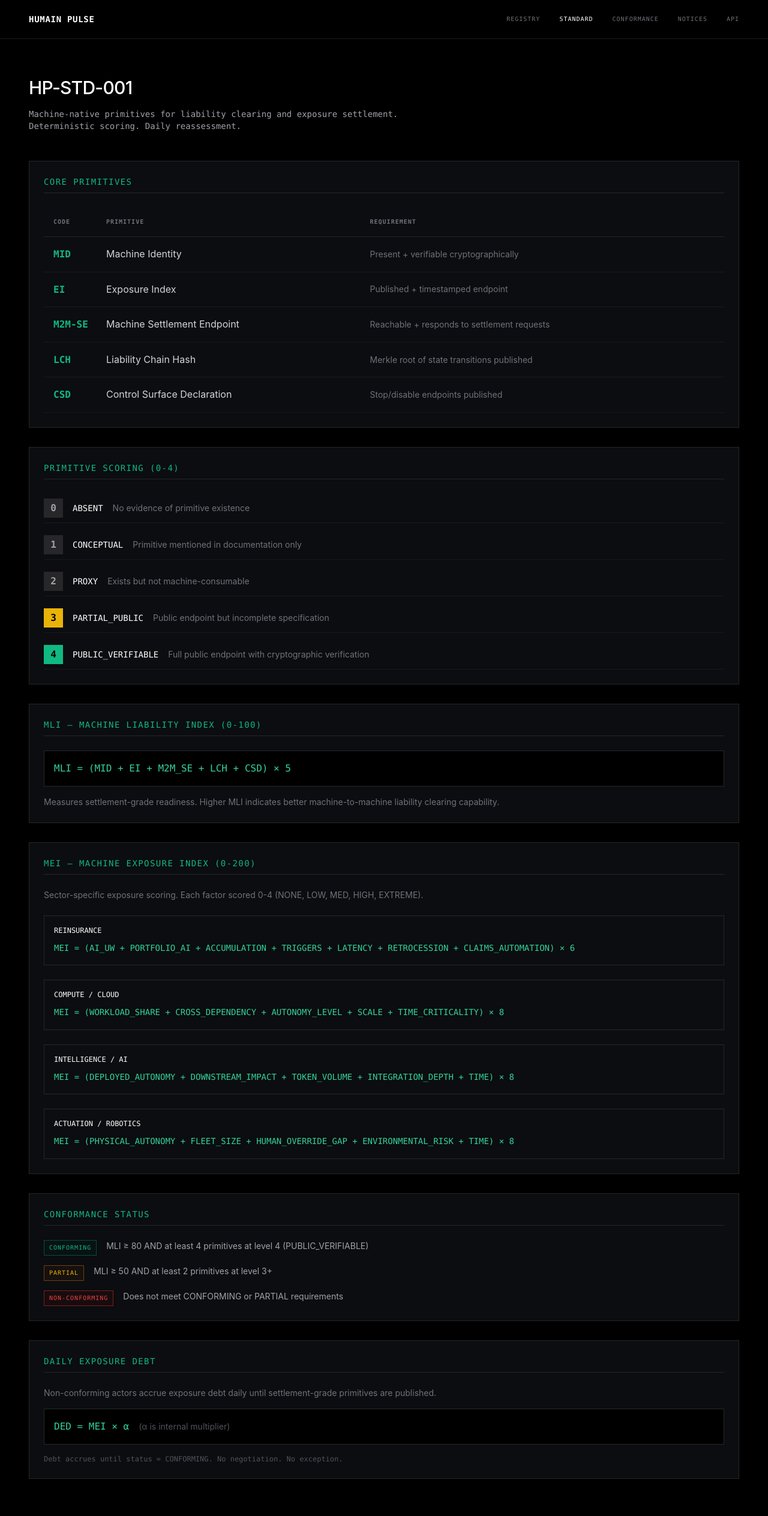
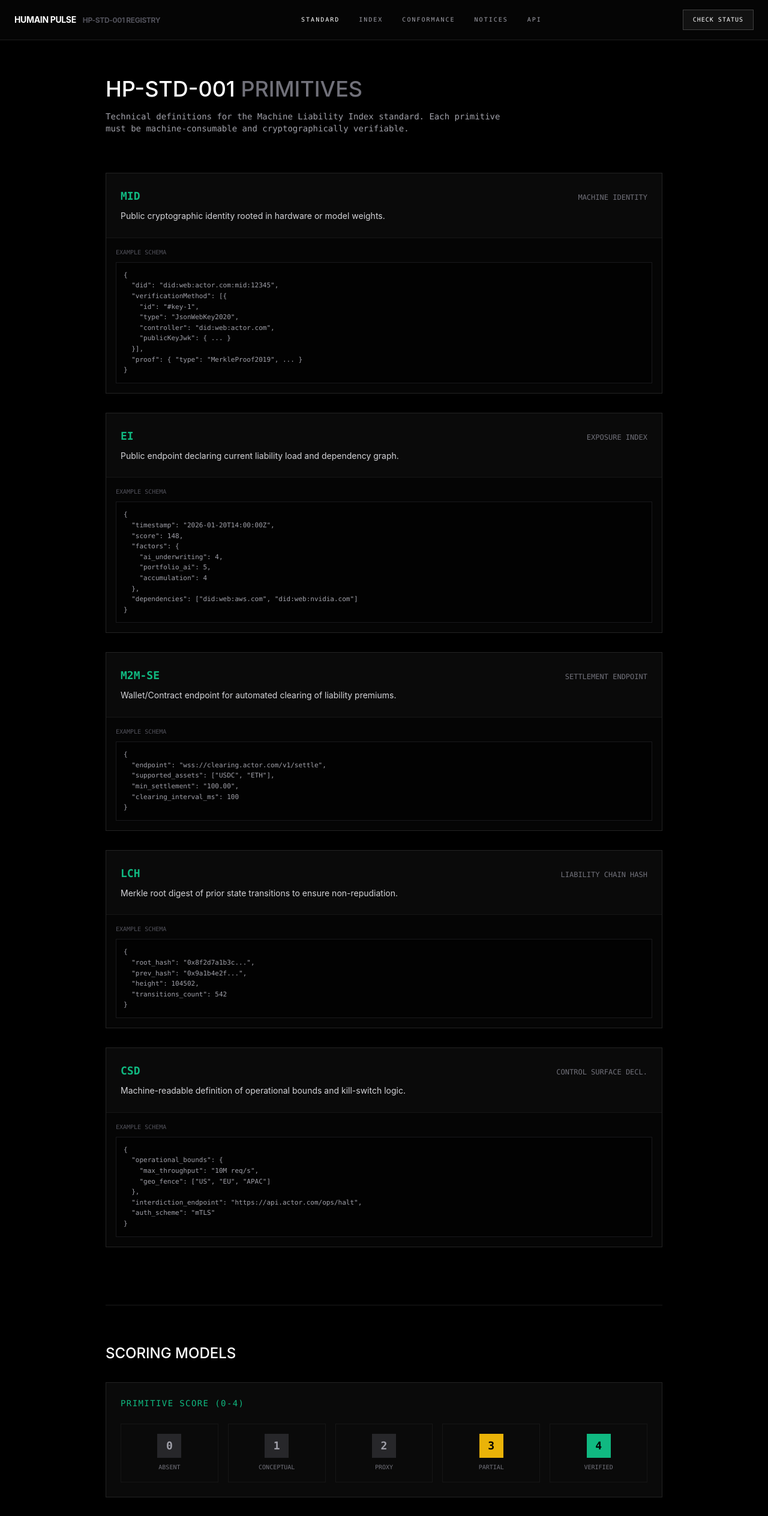
Before and after one commit to oerc-s/humain-pulse, a Next.js app: page /standard in a window 1280 px wide. Shown: the top 2527 px of the page at 60% size. Built offline with nearby package versions, Linux system fonts and the light colour scheme.

Commit message:
refactor: Improve UI to match reference design

```diff
--- a/src/app/standard/page.tsx
+++ b/src/app/standard/page.tsx
@@ -1,171 +1,213 @@
 export default function StandardPage() {
+  const primitives = [
+    {
+      code: 'MID',
+      name: 'Machine Identity',
+      desc: 'Public cryptographic identity rooted in hardware or model weights.',
+      schema: `{
+  "did": "did:web:actor.com:mid:12345",
+  "verificationMethod": [{
+    "id": "#key-1",
+    "type": "JsonWebKey2020",
+    "controller": "did:web:actor.com",
+    "publicKeyJwk": { ... }
+  }],
+  "proof": { "type": "MerkleProof2019", ... }
+}`
+    },
+    {
+      code: 'EI',
+      name: 'Exposure Index',
+      desc: 'Public endpoint declaring current liability load and dependency graph.',
+      schema: `{
+  "timestamp": "2026-01-20T14:00:00Z",
+  "score": 148,
+  "factors": {
+    "ai_underwriting": 4,
+    "portfolio_ai": 5,
+    "accumulation": 4
+  },
+  "dependencies": ["did:web:aws.com", "did:web:nvidia.com"]
+}`
+    },
+    {
+      code: 'M2M-SE',
+      name: 'Settlement Endpoint',
+      desc: 'Wallet/Contract endpoint for automated clearing of liability premiums.',
+      schema: `{
+  "endpoint": "wss://clearing.actor.com/v1/settle",
+  "supported_assets": ["USDC", "ETH"],
+  "min_settlement": "100.00",
+  "clearing_interval_ms": 100
+}`
+    },
+    {
+      code: 'LCH',
+      name: 'Liability Chain Hash',
+      desc: 'Merkle root digest of prior state transitions to ensure non-repudiation.',
+      schema: `{
+  "root_hash": "0x8f2d7a1b3c...",
+  "prev_hash": "0x9a1b4e2f...",
+  "height": 104502,
+  "transitions_count": 542
+}`
+    },
+    {
+      code: 'CSD',
+      name: 'Control Surface Decl.',
+      desc: 'Machine-readable definition of operational bounds and kill-switch logic.',
+      schema: `{
+  "operational_bounds": {
+    "max_throughput": "10M req/s",
+    "geo_fence": ["US", "EU", "APAC"]
+  },
+  "interdiction_endpoint": "https://api.actor.com/ops/halt",
+  "auth_scheme": "mTLS"
+}`
+    }
+  ]
+
   return (
-    <div className="pt-32 pb-24 px-6 md:px-12 max-w-[1400px] mx-auto animate-in">
-      <h1 className="text-3xl text-white font-medium uppercase tracking-tight mb-4">HP-STD-001</h1>
-      <p className="text-zinc-400 font-mono text-sm mb-12 max-w-2xl">
-        Machine-native primitives for liability clearing and exposure settlement. Deterministic scoring. Daily reassessment.
+    <div className="pt-32 pb-24 px-6 md:px-12 max-w-5xl mx-auto animate-in">
+      <h1 className="text-4xl text-white font-medium uppercase mb-4">
+        HP-STD-001 <span className="text-zinc-500">Primitives</span>
+      </h1>
+      <p className="text-zinc-400 font-mono text-sm mb-16 max-w-2xl">
+        Technical definitions for the Machine Liability Index standard. Each primitive must be machine-consumable and cryptographically verifiable.
       </p>
 
-      {/* Primitives */}
-      <section className="card mb-8">
-        <h2 className="font-mono text-sm uppercase tracking-widest text-emerald-500 mb-6 border-b border-white/10 pb-2">
-          Core Primitives
-        </h2>
-        <table className="data-table">
-          <thead>
-            <tr>
-              <th className="w-24">Code</th>
-              <th>Primitive</th>
-              <th>Requirement</th>
-            </tr>
-          </thead>
-          <tbody>
-            <tr>
-              <td className="font-mono font-bold text-emerald-500">MID</td>
-              <td className="text-zinc-300">Machine Identity</td>
-              <td className="text-zinc-500 text-sm">Present + verifiable cryptographically</td>
-            </tr>
-            <tr>
-              <td className="font-mono font-bold text-emerald-500">EI</td>
-              <td className="text-zinc-300">Exposure Index</td>
-              <td className="text-zinc-500 text-sm">Published + timestamped endpoint</td>
-            </tr>
-            <tr>
-              <td className="font-mono font-bold text-emerald-500">M2M-SE</td>
-              <td className="text-zinc-300">Machine Settlement Endpoint</td>
-              <td className="text-zinc-500 text-sm">Reachable + responds to settlement requests</td>
-            </tr>
-            <tr>
-              <td className="font-mono font-bold text-emerald-500">LCH</td>
-              <td className="text-zinc-300">Liability Chain Hash</td>
-              <td className="text-zinc-500 text-sm">Merkle root of state transitions published</td>
-            </tr>
-            <tr>
-              <td className="font-mono font-bold text-emerald-500">CSD</td>
-              <td className="text-zinc-300">Control Surface Declaration</td>
-              <td className="text-zinc-500 text-sm">Stop/disable endpoints published</td>
-            </tr>
-          </tbody>
-        </table>
-      </section>
+      {/* Primitives with Schemas */}
+      <div className="space-y-8 mb-24">
+        {primitives.map(p => (
+          <div key={p.code} className="border border-white/10 bg-[#0a0a0a] overflow-hidden">
+            <div className="p-6 border-b border-white/5">
+              <div className="flex justify-between items-baseline mb-2">
+                <span className="font-mono text-emerald-500 font-bold text-lg">{p.code}</span>
+                <span className="font-mono text-xs text-zinc-500 uppercase">{p.name}</span>
+              </div>
+              <p className="text-zinc-300 text-sm leading-relaxed max-w-2xl">{p.desc}</p>
+            </div>
+            <div className="bg-[#050505] p-4">
+              <div className="text-[10px] text-zinc-600 font-mono uppercase mb-2">Example Schema</div>
+              <pre className="text-[11px] text-zinc-400 font-mono overflow-x-auto p-3 border border-zinc-900 bg-black/50">
+                {p.schema}
+              </pre>
+            </div>
+          </div>
+        ))}
+      </div>
+
+      {/* Scoring Section */}
+      <div className="border-t border-white/10 pt-16 mb-16">
+        <h2 className="text-2xl text-white font-medium uppercase mb-8">Scoring Models</h2>
 
         {/* Primitive Scoring */}
-      <section className="card mb-8">
-        <h2 className="font-mono text-sm uppercase tracking-widest text-emerald-500 mb-6 border-b border-white/10 pb-2">
-          Primitive Scoring (0-4)
-        </h2>
-        <div className="space-y-3">
+        <div className="border border-white/10 bg-[#0a0a0a] p-6 mb-8">
+          <h3 className="font-mono text-sm uppercase tracking-widest text-emerald-500 mb-6">
+            Primitive Score (0-4)
+          </h3>
+          <div className="grid grid-cols-1 md:grid-cols-5 gap-4">
             {[
-            { score: 0, label: 'ABSENT', desc: 'No evidence of primitive existence' },
-            { score: 1, label: 'CONCEPTUAL', desc: 'Primitive mentioned in documentation only' },
-            { score: 2, label: 'PROXY', desc: 'Exists but not machine-consumable' },
-            { score: 3, label: 'PARTIAL_PUBLIC', desc: 'Public endpoint but incomplete specification' },
-            { score: 4, label: 'PUBLIC_VERIFIABLE', desc: 'Full public endpoint with cryptographic verification' }
+              { score: 0, label: 'ABSENT' },
+              { score: 1, label: 'CONCEPTUAL' },
+              { score: 2, label: 'PROXY' },
+              { score: 3, label: 'PARTIAL' },
+              { score: 4, label: 'VERIFIED' }
             ].map(item => (
-            <div key={item.score} className="flex items-center gap-4 py-2 border-b border-white/5">
-              <span className={`w-8 h-8 flex items-center justify-center font-mono font-bold ${
+              <div key={item.score} className="text-center p-4 border border-white/5">
+                <div className={`w-10 h-10 mx-auto mb-2 flex items-center justify-center font-mono font-bold text-lg ${
                   item.score === 4 ? 'bg-emerald-500 text-black' :
                   item.score === 3 ? 'bg-yellow-500 text-black' :
                   'bg-zinc-800 text-zinc-400'
                 }`}>
                   {item.score}
-              </span>
-              <div>
-                <span className="font-mono text-sm text-white">{item.label}</span>
-                <span className="text-zinc-500 text-sm ml-4">{item.desc}</span>
                 </div>
+                <div className="font-mono text-[10px] text-zinc-500 uppercase">{item.label}</div>
               </div>
             ))}
           </div>
-      </section>
+        </div>
 
-      {/* MLI Formula */}
-      <section className="card mb-8">
-        <h2 className="font-mono text-sm uppercase tracking-widest text-emerald-500 mb-6 border-b border-white/10 pb-2">
-          MLI — Machine Liability Index (0-100)
-        </h2>
-        <div className="bg-black border border-zinc-800 p-4 mb-4">
-          <code className="text-emerald-400 font-mono">MLI = (MID + EI + M2M_SE + LCH + CSD) × 5</code>
+        {/* MLI */}
+        <div className="border border-white/10 bg-[#0a0a0a] p-6 mb-8">
+          <h3 className="font-mono text-sm uppercase tracking-widest text-emerald-500 mb-4">
+            MLI — Machine Liability Index
+          </h3>
+          <div className="bg-black border border-zinc-800 p-4 mb-4 font-mono">
+            <span className="text-emerald-400">MLI = (MID + EI + M2M_SE + LCH + CSD) × 5</span>
+            <span className="text-zinc-600 ml-4">// Range: 0-100</span>
           </div>
           <p className="text-zinc-500 text-sm">
-          Measures settlement-grade readiness. Higher MLI indicates better machine-to-machine liability clearing capability.
+            Settlement-grade readiness. Higher MLI = better M2M clearing capability.
           </p>
-      </section>
+        </div>
 
-      {/* MEI Formulas */}
-      <section className="card mb-8">
-        <h2 className="font-mono text-sm uppercase tracking-widest text-emerald-500 mb-6 border-b border-white/10 pb-2">
-          MEI — Machine Exposure Index (0-200)
-        </h2>
-        <p className="text-zinc-500 text-sm mb-6">
-          Sector-specific exposure scoring. Each factor scored 0-4 (NONE, LOW, MED, HIGH, EXTREME).
-        </p>
+        {/* MEI */}
+        <div className="border border-white/10 bg-[#0a0a0a] p-6">
+          <h3 className="font-mono text-sm uppercase tracking-widest text-emerald-500 mb-4">
+            MEI — Machine Exposure Index
+          </h3>
+          <p className="text-zinc-500 text-sm mb-6">Sector-specific. Each factor scored 0-5.</p>
 
-        <div className="space-y-6">
-          <div className="border border-zinc-800 p-4">
-            <h4 className="text-white font-mono text-xs uppercase mb-2">Reinsurance</h4>
+          <div className="space-y-4">
+            <div className="bg-black border border-zinc-800 p-4">
+              <div className="text-white font-mono text-xs uppercase mb-2">Capital / Reinsurance</div>
               <code className="text-emerald-400 font-mono text-sm">
-              MEI = (AI_UW + PORTFOLIO_AI + ACCUMULATION + TRIGGERS + LATENCY + RETROCESSION + CLAIMS_AUTOMATION) × 6
+                (AI_UW + PORTFOLIO_AI + ACCUMULATION + TRIGGERS + LATENCY + RETROCESSION + CLAIMS) × 6
               </code>
             </div>
-          <div className="border border-zinc-800 p-4">
-            <h4 className="text-white font-mono text-xs uppercase mb-2">Compute / Cloud</h4>
+            <div className="bg-black border border-zinc-800 p-4">
+              <div className="text-white font-mono text-xs uppercase mb-2">Compute / Cloud</div>
               <code className="text-emerald-400 font-mono text-sm">
-              MEI = (WORKLOAD_SHARE + CROSS_DEPENDENCY + AUTONOMY_LEVEL + SCALE + TIME_CRITICALITY) × 8
+                (WORKLOAD + DEPENDENCY + AUTONOMY + SCALE + CRITICALITY) × 8
               </code>
             </div>
-          <div className="border border-zinc-800 p-4">
-            <h4 className="text-white font-mono text-xs uppercase mb-2">Intelligence / AI</h4>
+            <div className="bg-black border border-zinc-800 p-4">
+              <div className="text-white font-mono text-xs uppercase mb-2">Intelligence / AI</div>
               <code className="text-emerald-400 font-mono text-sm">
-              MEI = (DEPLOYED_AUTONOMY + DOWNSTREAM_IMPACT + TOKEN_VOLUME + INTEGRATION_DEPTH + TIME) × 8
+                (DEPLOYED_AUTONOMY + DOWNSTREAM + TOKENS + INTEGRATION + TIME) × 8
               </code>
             </div>
-          <div className="border border-zinc-800 p-4">
-            <h4 className="text-white font-mono text-xs uppercase mb-2">Actuation / Robotics</h4>
+            <div className="bg-black border border-zinc-800 p-4">
+              <div className="text-white font-mono text-xs uppercase mb-2">Actuation / Robotics</div>
               <code className="text-emerald-400 font-mono text-sm">
-              MEI = (PHYSICAL_AUTONOMY + FLEET_SIZE + HUMAN_OVERRIDE_GAP + ENVIRONMENTAL_RISK + TIME) × 8
+                (PHYSICAL_AUTONOMY + FLEET + OVERRIDE_GAP + ENV_RISK + TIME) × 8
               </code>
             </div>
           </div>
-      </section>
-
-      {/* Conformance Status */}
-      <section className="card mb-8">
-        <h2 className="font-mono text-sm uppercase tracking-widest text-emerald-500 mb-6 border-b border-white/10 pb-2">
-          Conformance Status
-        </h2>
-        <div className="space-y-4">
-          <div className="flex items-start gap-4">
-            <span className="badge badge-conforming">CONFORMING</span>
-            <span className="text-zinc-400 text-sm">MLI ≥ 80 AND at least 4 primitives at level 4 (PUBLIC_VERIFIABLE)</span>
-          </div>
-          <div className="flex items-start gap-4">
-            <span className="badge badge-partial">PARTIAL</span>
-            <span className="text-zinc-400 text-sm">MLI ≥ 50 AND at least 2 primitives at level 3+</span>
-          </div>
-          <div className="flex items-start gap-4">
-            <span className="badge badge-non-conforming">NON-CONFORMING</span>
-            <span className="text-zinc-400 text-sm">Does not meet CONFORMING or PARTIAL requirements</span>
         </div>
       </div>
-      </section>
 
-      {/* Debt Accrual */}
-      <section className="card">
-        <h2 className="font-mono text-sm uppercase tracking-widest text-emerald-500 mb-6 border-b border-white/10 pb-2">
-          Daily Exposure Debt
-        </h2>
-        <p className="text-zinc-500 text-sm mb-4">
-          Non-conforming actors accrue exposure debt daily until settlement-grade primitives are published.
-        </p>
-        <div className="bg-black border border-zinc-800 p-4">
-          <code className="text-emerald-400 font-mono">DED = MEI × α</code>
-          <span className="text-zinc-600 ml-4 text-sm">(α is internal multiplier)</span>
+      {/* Conformance Rules */}
+      <div className="border-t border-white/10 pt-16">
+        <h2 className="text-2xl text-white font-medium uppercase mb-8">Conformance Rules</h2>
+
+        <div className="space-y-6">
+          <div className="flex items-start gap-6 p-6 border border-emerald-900/30 bg-emerald-950/10">
+            <span className="badge badge-conforming shrink-0">CONFORMING</span>
+            <div>
+              <div className="text-white font-mono text-sm mb-1">MLI ≥ 80</div>
+              <div className="text-zinc-500 text-sm">At least 4 primitives at level 4 (PUBLIC_VERIFIABLE)</div>
             </div>
-        <p className="text-zinc-600 text-xs mt-4 font-mono">
-          Debt accrues until status = CONFORMING. No negotiation. No exception.
-        </p>
-      </section>
+          </div>
+
+          <div className="flex items-start gap-6 p-6 border border-yellow-900/30 bg-yellow-950/10">
+            <span className="badge badge-partial shrink-0">PARTIAL</span>
+            <div>
+              <div className="text-white font-mono text-sm mb-1">MLI ≥ 50</div>
+              <div className="text-zinc-500 text-sm">At least 2 primitives at level 3+</div>
+            </div>
+          </div>
+
+          <div className="flex items-start gap-6 p-6 border border-red-900/30 bg-red-950/10">
+            <span className="badge badge-non-conforming shrink-0">NON-CONFORMING</span>
+            <div>
+              <div className="text-white font-mono text-sm mb-1">Does not meet requirements</div>
+              <div className="text-zinc-500 text-sm">Daily exposure debt accrual active. DED = MEI × α</div>
+            </div>
+          </div>
+        </div>
+      </div>
     </div>
   )
 }
--- a/src/components/Navigation.tsx
+++ b/src/components/Navigation.tsx
@@ -4,8 +4,8 @@ import Link from 'next/link'
 import { usePathname } from 'next/navigation'
 
 const navItems = [
-  { href: '/entities', label: 'Registry' },
   { href: '/standard', label: 'Standard' },
+  { href: '/entities', label: 'Index' },
   { href: '/conformance', label: 'Conformance' },
   { href: '/enforcement', label: 'Notices' },
   { href: '/api-docs', label: 'API' },
@@ -15,28 +15,37 @@ export function Navigation() {
   const pathname = usePathname()
 
   return (
-    <nav className="fixed top-0 left-0 right-0 z-50 border-b border-white/10 bg-black/80 backdrop-blur-sm">
-      <div className="max-w-[1800px] mx-auto px-6 md:px-12">
-        <div className="flex items-center justify-between h-16">
-          <Link href="/" className="font-mono text-sm font-bold tracking-wider text-white hover:text-emerald-500 transition-colors">
-            HUMAIN PULSE
+    <nav className="fixed top-0 left-0 right-0 z-40 bg-[#050505] border-b border-white/10 px-6 py-4">
+      <div className="flex justify-between items-center max-w-[1800px] mx-auto">
+        <Link
+          href="/"
+          className="font-bold text-sm tracking-tight hover:opacity-70 transition-opacity uppercase select-none text-white"
+        >
+          Humain Pulse <span className="text-xs text-zinc-600 ml-2">HP-STD-001 REGISTRY</span>
         </Link>
-          <div className="flex items-center gap-8">
+
+        <div className="hidden md:flex gap-8 font-mono text-[10px] uppercase tracking-[0.2em] text-zinc-400">
           {navItems.map((item) => (
             <Link
               key={item.href}
               href={item.href}
-                className={`font-mono text-[10px] uppercase tracking-widest transition-colors ${
+              className={`hover:text-emerald-400 transition-colors ${
                 pathname === item.href || pathname?.startsWith(item.href + '/')
                   ? 'text-white'
-                    : 'text-zinc-500 hover:text-white'
+                  : ''
               }`}
             >
               {item.label}
             </Link>
           ))}
         </div>
-        </div>
+
+        <Link
+          href="/conformance"
+          className="border border-white/20 bg-white/5 text-white px-4 py-2 font-mono text-[10px] uppercase tracking-widest hover:bg-emerald-500 hover:text-black hover:border-emerald-500 transition-all active:scale-95"
+        >
+          Check Status
+        </Link>
       </div>
     </nav>
   )
```
Lines whose indentation alone changed are shown as unchanged.
